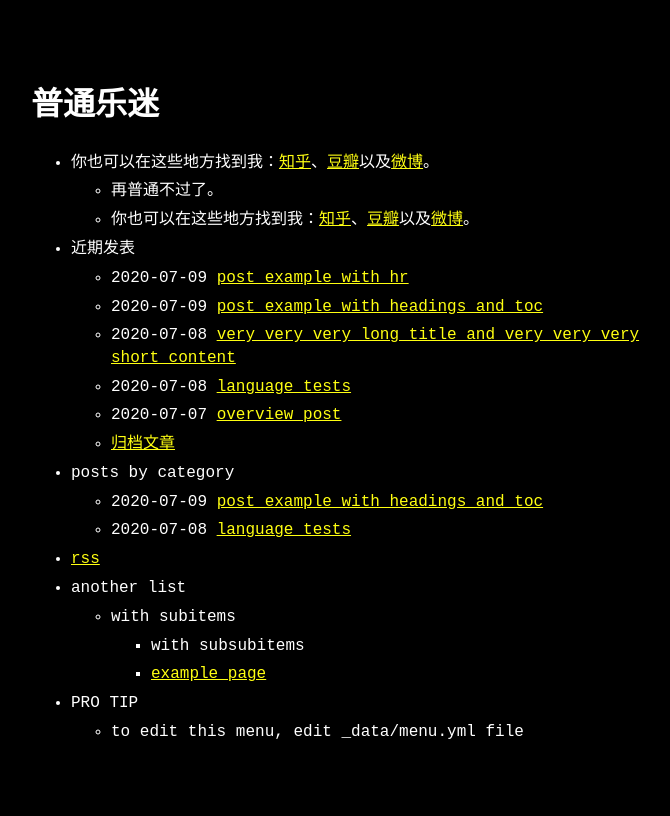
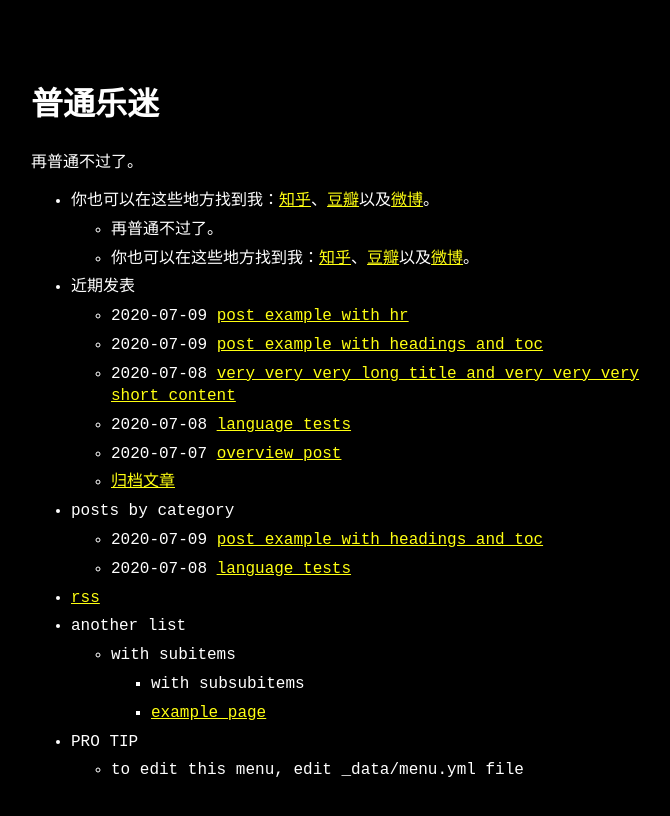
Before and after one commit to salingerlin/salingerlin.github.io, a Jekyll site: the page built from index.md, in a window 1280 px wide. Shown: the top 816 px of the page, without its empty margins (289-959 px from the left). Built offline with Jekyll 4.4.1, drawn with Linux system fonts in a browser that asks for light colours.

Commit message:
Update _config.yml

```diff
--- a/_config.yml
+++ b/_config.yml
@@ -17,7 +17,7 @@ theme_config:
   appearance: "dark" # can be "light", "dark" or "auto"
   back_home_text: "<--" # customize text for homepage link in post layout
   date_format: "%Y-%m-%d" # customize how date is formatted
-  show_description: false # show blog description in home page
+  show_description: ture # show blog description in home page
 
 sass:
   style: :compressed
```
